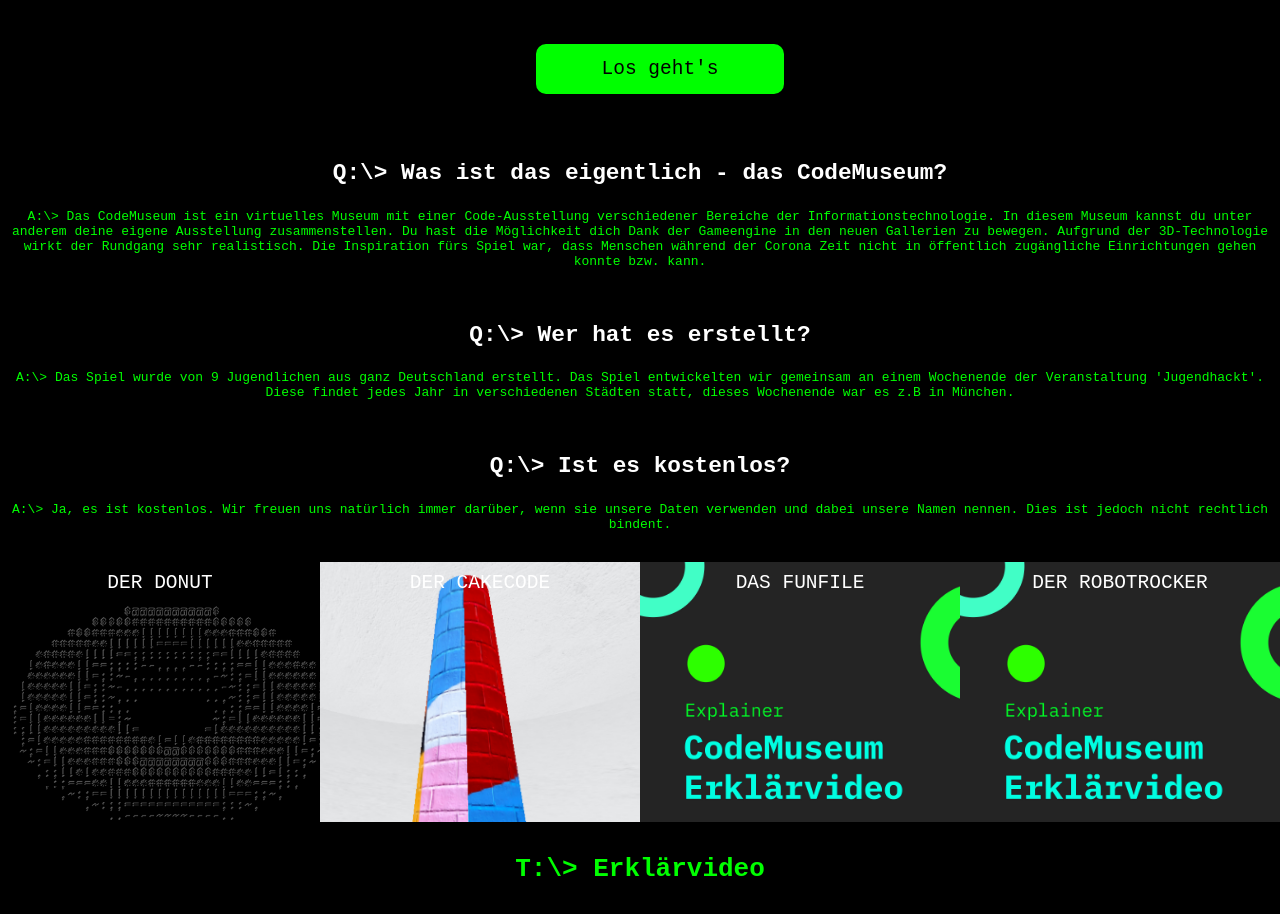
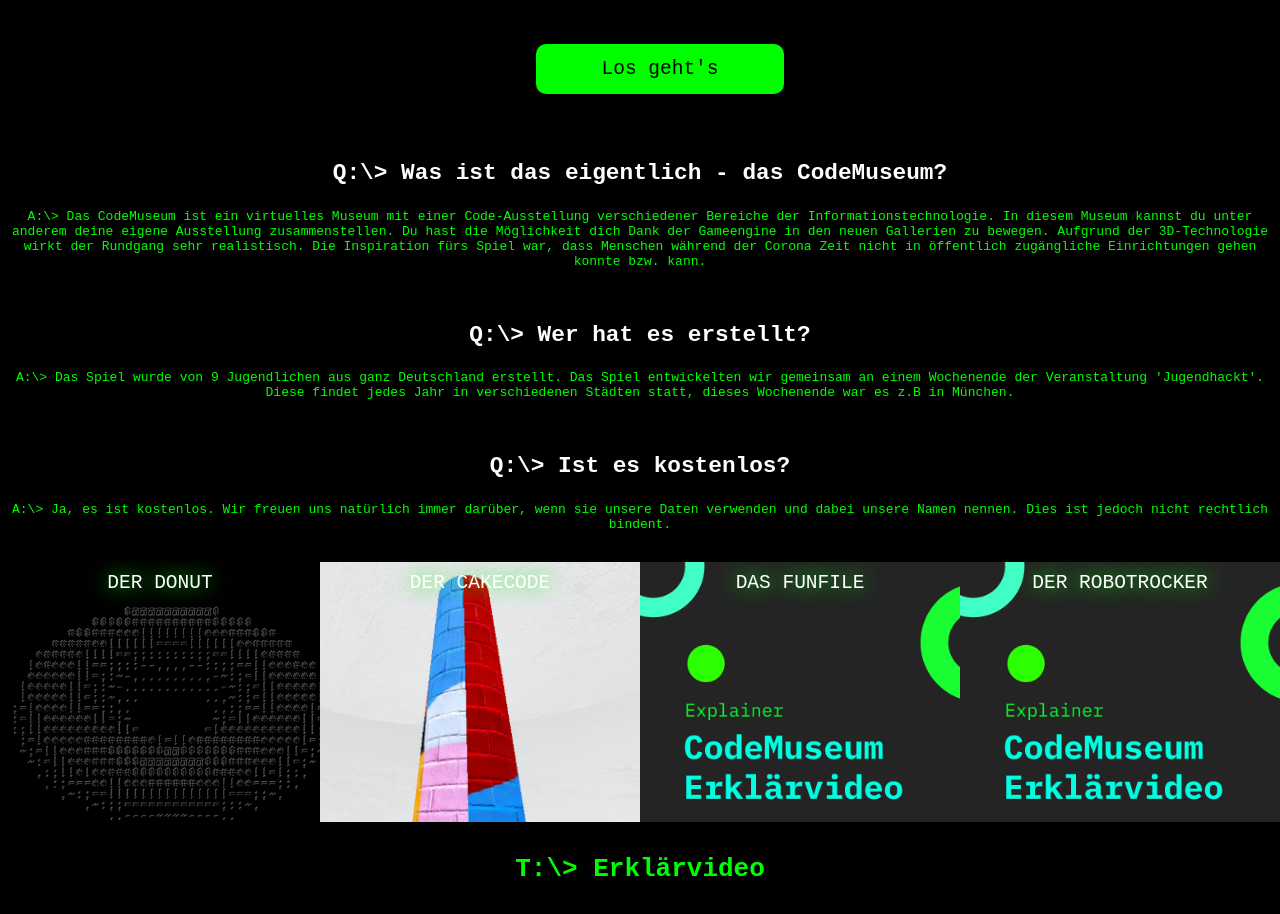
Before and after one commit to Jugendhackt/Virtual-Code-Museum-Backend, a plain HTML site: page index.html in a window 1280 px wide. Shown: the part 118-1032 px from the top of the page. Drawn offline with Linux system fonts and the light colour scheme; grey boxes are pictures that could not be loaded.

```diff
--- a/public/styles/global.css
+++ b/public/styles/global.css
@@ -1,6 +1,6 @@
 body {font-family: monospace; color: lime; background: black;padding-left: 0px;padding-right: 0px; text-align: center; margin: 0px; align-items: center;}
 .btngo {border-width: 0px; border-color: none; border-radius: 10px; height: 50px; width: 20%; background: lime; font-size: 150%; font-family: monospace;}
-.previewphoto {color: white; text-decoration: none; font-size: 150%; text-transform: uppercase; text-shadow: 0px 0px 20spx lime; padding-top: 10px;}
+.previewphoto {color: white; text-decoration: none; font-size: 150%; text-transform: uppercase; text-shadow: 0px 0px 20px lime; padding-top: 10px;}
 .footer {width: 100%; background: lime; color: black; padding-top: 20px; padding-bottom: 20px;}
 .flexchild {flex: 1;}
 a {color: darkblue; text-decoration: none;}
```
